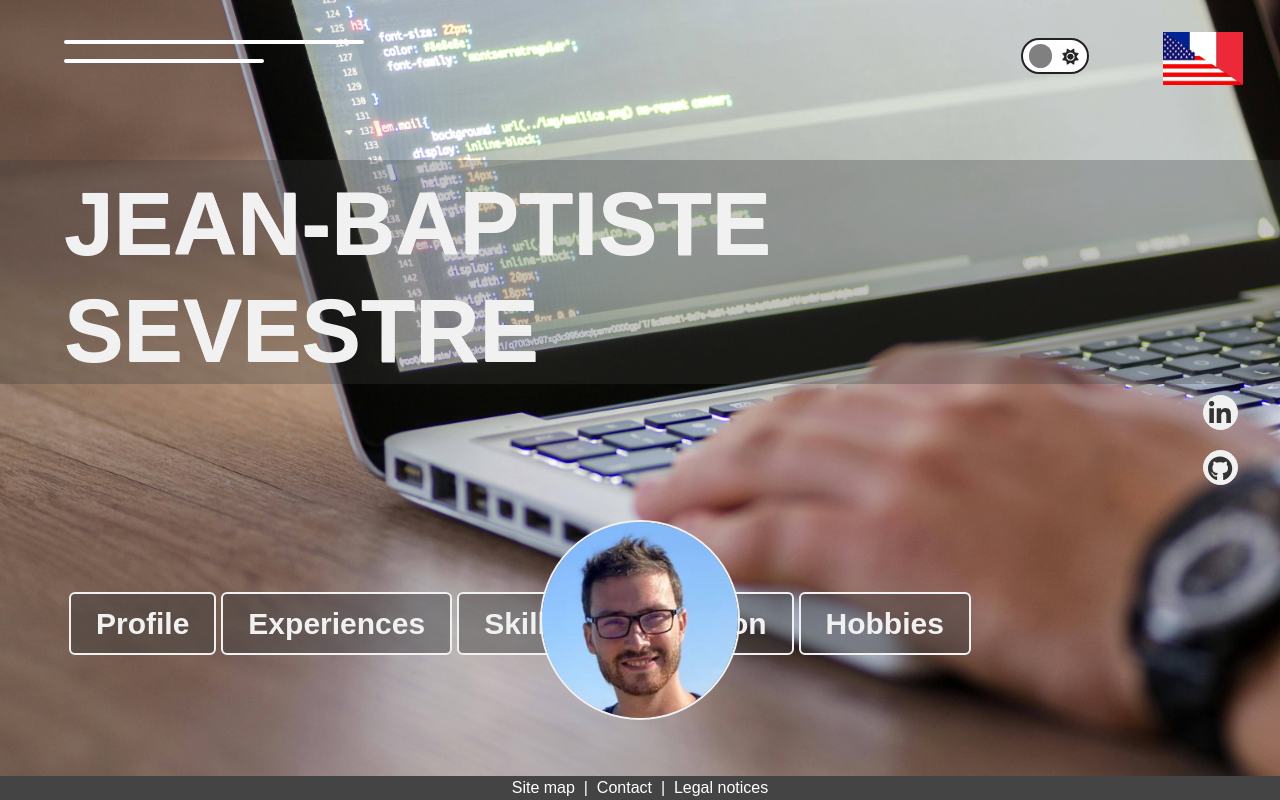
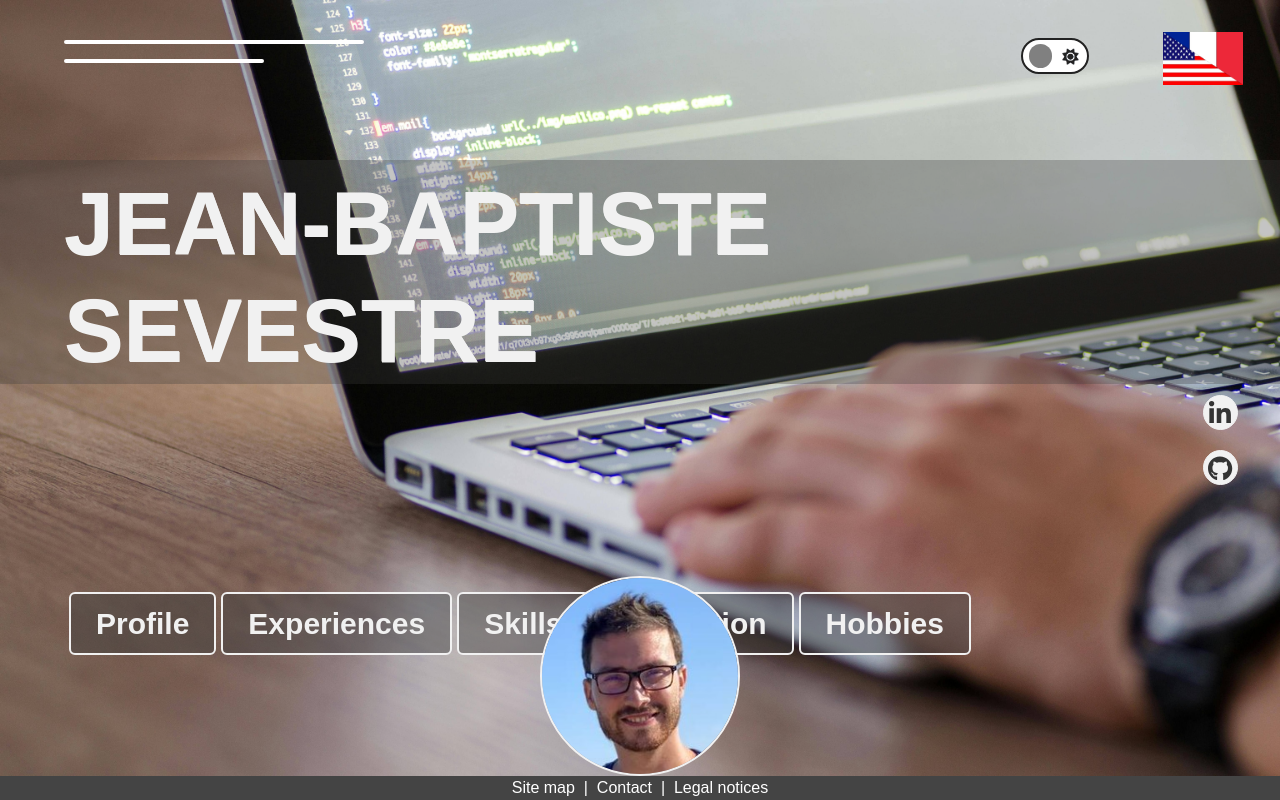
Before and after one commit to jesevestre/CV_Web_VueJS3, a Vue app: page / in a window 1280 px wide. Built offline with nearby package versions, Linux system fonts and the light colour scheme; a web font is replaced by a local one.

Commit message:
Maj photo profil dans page d'acceuil accessiblité mobile et tablette

```diff
--- a/src/vues/Home.vue
+++ b/src/vues/Home.vue
@@ -418,6 +418,11 @@ footer {
     }
 }
 
+@media screen and (max-width: 1363px) {
+    .divMaPhoto {
+        bottom: 3%;
+    }
+}
 @media screen and (max-width: 1026px) {
     h1 {
         font-size: 9ch;
@@ -430,9 +435,6 @@ footer {
     }
     .button-banniere a {
         margin-left: -50%;
-    }
-    .divMaPhoto {
-        bottom: 5%;
     }
     .maPhoto {
         width: 150px;
```
